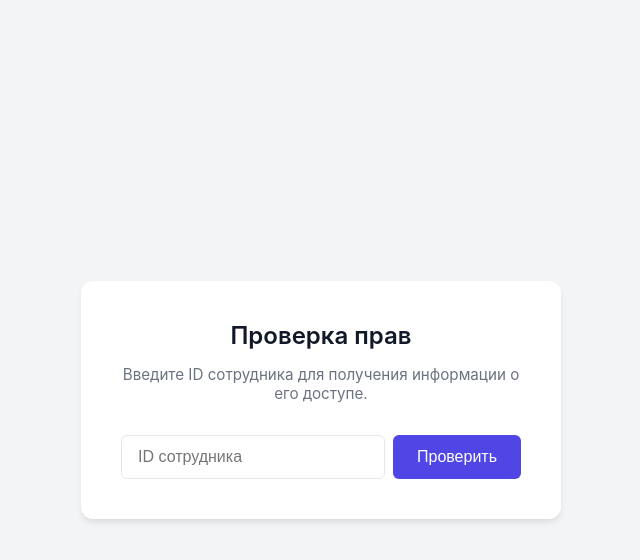
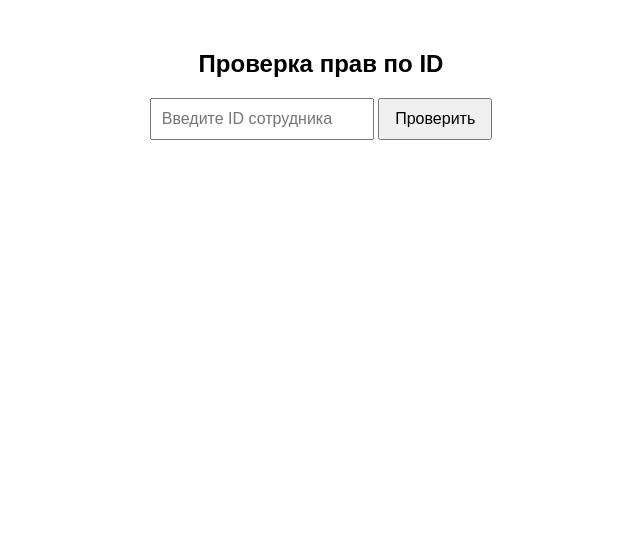
Before and after one commit to fanisbarievwb/Licences-v3, a plain HTML site: page licences_v3/index.html in a window 1280 px wide. Shown: the whole page, without its empty margins (319-959 px from the left). Drawn offline with Linux system fonts and the light colour scheme.

Commit message:
Update index.html

```diff
--- a/licences_v3/index.html
+++ b/licences_v3/index.html
@@ -5,148 +5,19 @@
     <meta name="viewport" content="width=device-width, initial-scale=1.0">
     <title>Проверка прав сотрудника</title>
     <style>
-        :root {
-            --primary-color: #4F46E5;
-            --primary-hover: #4338CA;
-            --bg-color: #F3F4F6;
-            --card-bg: #FFFFFF;
-            --text-main: #111827;
-            --text-muted: #6B7280;
-            --border-color: #E5E7EB;
-        }
-
-        body {
-            font-family: -apple-system, BlinkMacSystemFont, "Segoe UI", Roboto, Helvetica, Arial, sans-serif;
-            background-color: var(--bg-color);
-            color: var(--text-main);
-            display: flex;
-            justify-content: center;
-            align-items: center;
-            min-height: 100vh;
-            margin: 0;
-        }
-
-        .container {
-            background: var(--card-bg);
-            padding: 2.5rem;
-            border-radius: 12px;
-            box-shadow: 0 4px 6px -1px rgba(0, 0, 0, 0.1);
-            width: 100%;
-            max-width: 400px;
-            text-align: center;
-        }
-
-        h2 {
-            margin-top: 0;
-            margin-bottom: 0.5rem;
-            font-size: 1.5rem;
-            font-weight: 600;
-        }
-
-        p {
-            color: var(--text-muted);
-            margin-bottom: 2rem;
-            font-size: 0.95rem;
-        }
-
-        .input-group {
-            display: flex;
-            gap: 0.5rem;
-            justify-content: center;
-        }
-
-        input {
-            padding: 0.75rem 1rem;
-            font-size: 1rem;
-            width: 100%;
-            border: 1px solid var(--border-color);
-            border-radius: 6px;
-            outline: none;
-            box-sizing: border-box;
-        }
-
-        input:focus {
-            border-color: var(--primary-color);
-        }
-
-        button {
-            padding: 0.75rem 1.5rem;
-            font-size: 1rem;
-            font-weight: 500;
-            color: white;
-            background-color: var(--primary-color);
-            border: none;
-            border-radius: 6px;
-            cursor: pointer;
-            white-space: nowrap;
-        }
-
-        button:hover {
-            background-color: var(--primary-hover);
-        }
-
-        #result {
-            margin-top: 2rem;
-            padding: 1rem;
-            border-radius: 6px;
-            font-size: 1rem;
-            font-weight: 500;
-            display: none; /* Скрыт до нажатия кнопки */
-            border: 1px solid var(--border-color);
-        }
-
-        /* Стили для разных статусов (добавляются через JS) */
-        #result.success {
-            color: #065F46;
-            background-color: #ECFDF5;
-            border-color: #A7F3D0;
-            display: block; /* Показываем при успешном классе */
-        }
-
-        #result.error {
-            color: #991B1B;
-            background-color: #FEF2F2;
-            border-color: #FCA5A5;
-            display: block; /* Показываем при классе ошибки */
-        }
+        body { font-family: sans-serif; text-align: center; margin-top: 50px; }
+        input { padding: 10px; font-size: 16px; width: 200px; }
+        button { padding: 10px 15px; font-size: 16px; cursor: pointer; }
+        #result { margin-top: 20px; font-size: 18px; font-weight: bold; }
     </style>
 </head>
 <body>
+    <h2>Проверка прав по ID</h2>
+    <input type="text" id="employeeId" placeholder="Введите ID сотрудника">
+    <button onclick="checkStatus()">Проверить</button>
 
-    <div class="container">
-        <h2>Проверка прав</h2>
-        <p>Введите ID сотрудника для получения информации о его доступе.</p>
+    <div id="result"></div>
 
-        <div class="input-group">
-            <input type="text" id="employeeId" placeholder="ID сотрудника">
-            <button onclick="checkStatus()">Проверить</button>
-        </div>
-
-        <div id="result"></div>
-    </div>
-
-    <script>
-        // Логика проверки прав
-        function checkStatus() {
-            const resultDiv = document.getElementById('result');
-            const inputVal = document.getElementById('employeeId').value.trim();
-
-            // Если поле пустое, ничего не делаем
-            if (!inputVal) {
-                resultDiv.textContent = 'Пожалуйста, введите ID.';
-                resultDiv.className = 'error';
-                return;
-            }
-
-            // Имитация проверки (замените на вашу логику или запрос к API)
-            if (inputVal === '1' || inputVal === '100') {
-                resultDiv.textContent = 'Статус: Полный доступ (Администратор)';
-                resultDiv.className = 'success';
-            } else {
-                resultDiv.textContent = 'Статус: Доступ ограничен (Обычный пользователь)';
-                resultDiv.className = 'success';
-            }
-        }
-    </script>
+    <script src="script.js"></script>
 </body>
 </html>
```
